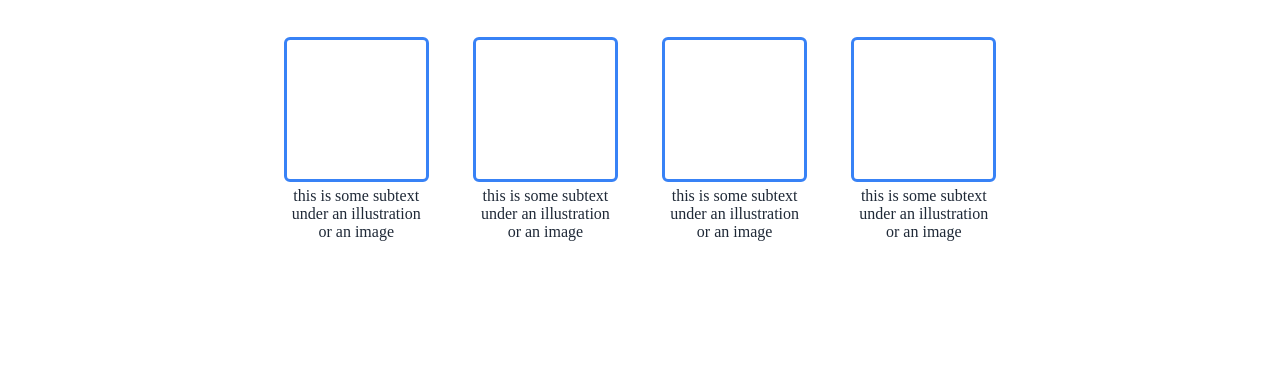
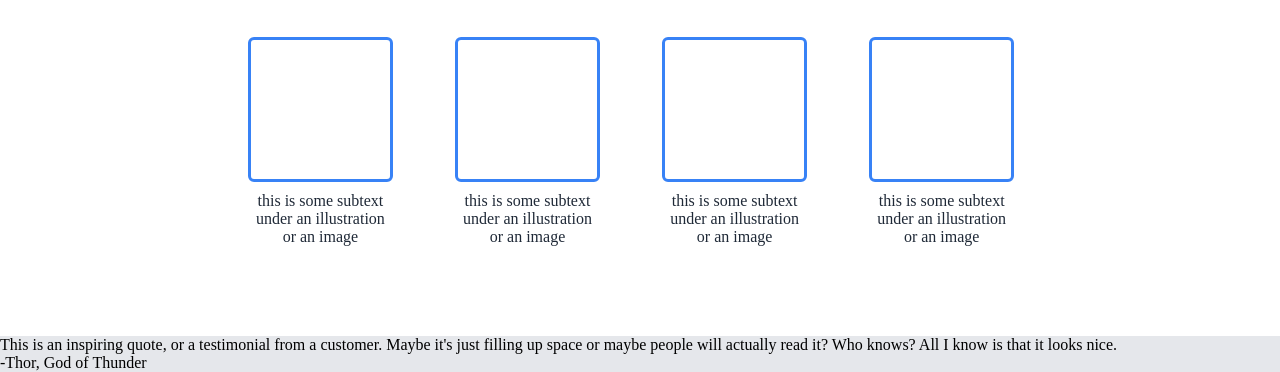
Before and after one commit to jowebb7/Landing-Page, a plain HTML site: page index.html in a window 1280 px wide. Shown: the part 683-1055 px from the top of the page. Before the commit the page ends 924 px from the top, so only its background shows below. Drawn offline with Linux system fonts and the light colour scheme.

Commit message:
began work on quote section

```diff
--- a/index.html
+++ b/index.html
@@ -47,12 +47,13 @@
             </div>
         </div>
         <div class="thirdBox">
-
+            <div class="fouthText">
+                <div class="quote">This is an inspiring quote, or a testimonial from a customer. Maybe it's just filling up space or maybe people will actually read it? Who knows? All I know is that it looks nice.</div>
+                <div class="author">-Thor, God of Thunder</div>
+            </div>
         </div>
         <div class="fourthBox">
-            <div class="fouthText">
 
-            </div>
             <div class="fouthButton">
 
             </div>
--- a/style.css
+++ b/style.css
@@ -100,7 +100,8 @@
      justify-content: center;
      height: 145px;
      width: 145px;
-     margin: auto -2%;
+     margin-left: -2%;
+     margin-bottom: 20%;
 
  }
  .imgs{
@@ -109,12 +110,12 @@
      width: 145px;
      text-align: center;
      border-radius: 6px;
-     margin-bottom: 5px;
+     margin-bottom: 10px;
  }
  .caption{
     color:#1F2937;
  }
  .thirdBox{
     display:flex;
-
+    background-color: #e5e7eb;
  }
```
